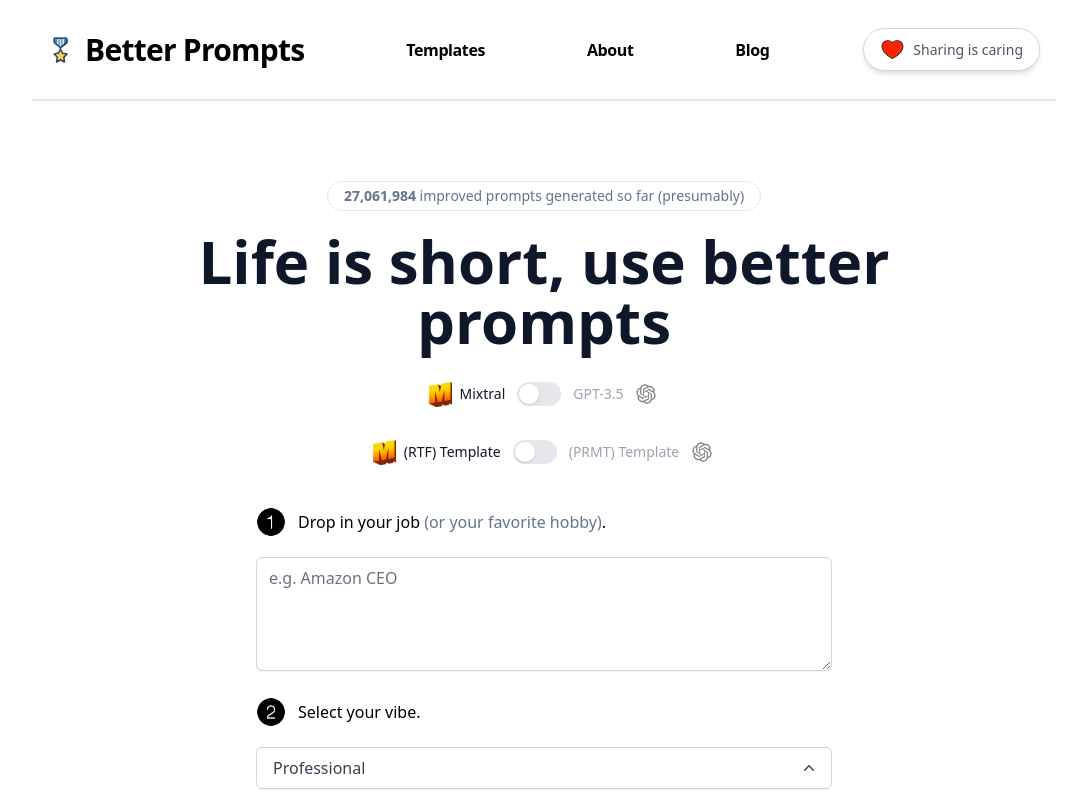
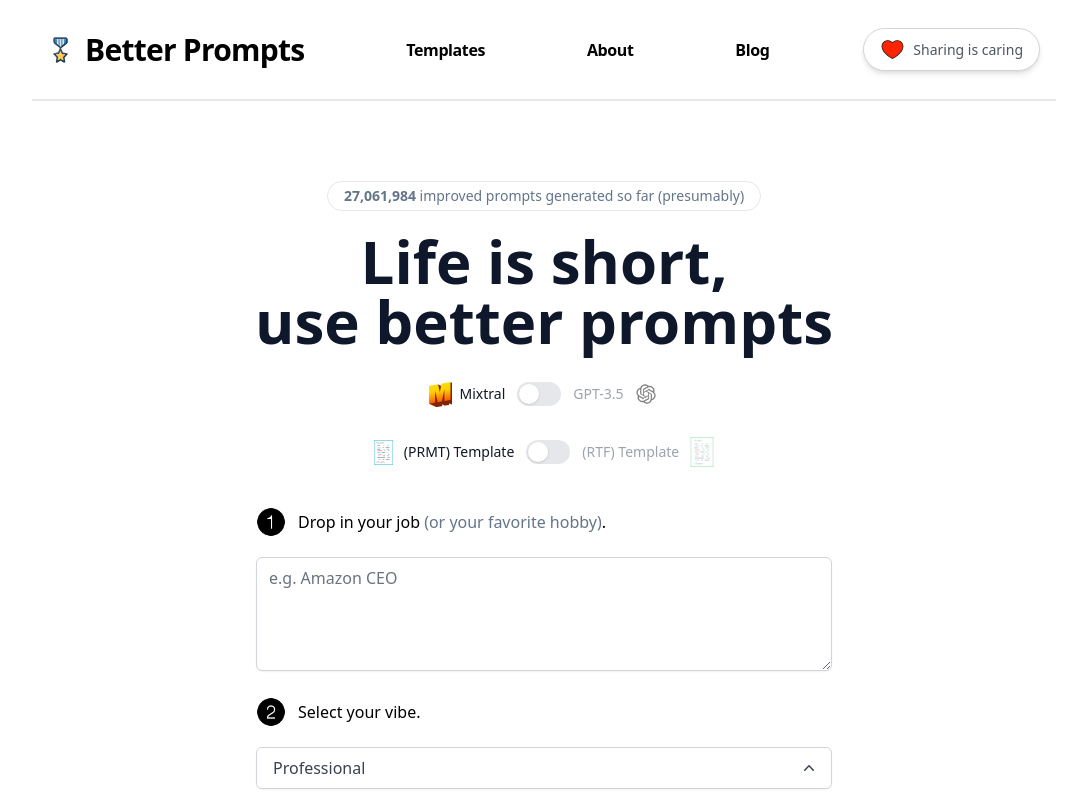
Before and after one commit to JalelTounsi/PromptBuilder, a Next.js app: page / in a window 1280 px wide. Shown: the top 800 px of the page, without its empty margins (96-1183 px from the left). Built offline with nearby package versions, Linux system fonts and the light colour scheme.

Commit message:
minor changes
changed templates icons

```diff
--- a/components/ToggleTemplate.tsx
+++ b/components/ToggleTemplate.tsx
@@ -14,7 +14,7 @@
         className="mr-3 text-sm flex justify-center gap-2 items-center"
       >
         <Image
-          src="/mistral-logo.jpeg"
+          src="/script-PRMT.svg"
           width={25}
           height={25}
           alt="1 icon"
@@ -23,7 +23,8 @@
         <span
           className={`font-medium ${isPRMT ? 'text-gray-400' : 'text-gray-900'}`}
         >
-          (RTF) Template
+{/* Persona Role Mission Tasks  */}
+          (PRMT) Template
         </span>{' '}
       </Switch.Label>
       <Switch
@@ -51,13 +52,14 @@
             !isPRMT ? 'text-gray-400' : 'text-gray-900'
           }`}
         >
-          (PRMT) Template
+{/* Role Tasks Format  */}
+        (RTF) Template
         </span>{' '}
         <Image
-          src="/openai-logo.jpeg"
+          src="/script-RTF.svg"
           width={30}
           height={30}
-          alt="OpenAI logo"
+          alt="PRMT logo"
           className={`${!isPRMT && 'opacity-50'}`}
         />
       </Switch.Label>
--- a/pages/index.tsx
+++ b/pages/index.tsx
@@ -120,7 +120,10 @@
           <b>27,061,984</b> improved prompts generated so far (presumably)
         </p>
         <h1 className="sm:text-6xl text-4xl max-w-[708px] font-bold text-slate-900">
-          Life is short, use better prompts
+          Life is short,
+        </h1>
+        <h1 className="sm:text-6xl text-4xl max-w-[708px] font-bold text-slate-900">
+          use better prompts
         </h1>
 {/* choosing the AI to work with Mixtral or GPT */}
         <div className="mt-7">
```
Also changed, not shown: public/script-PRMT.svg (added), public/script-RTF.svg (added).
